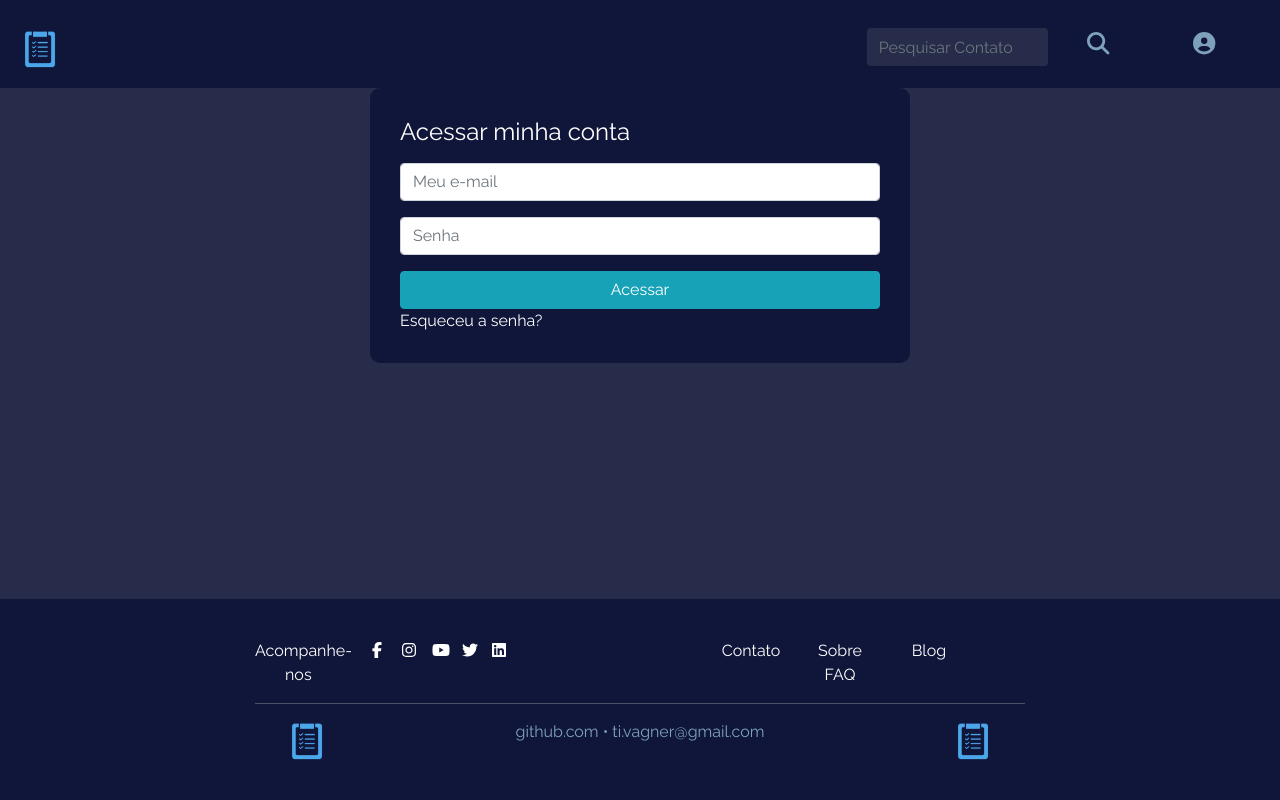
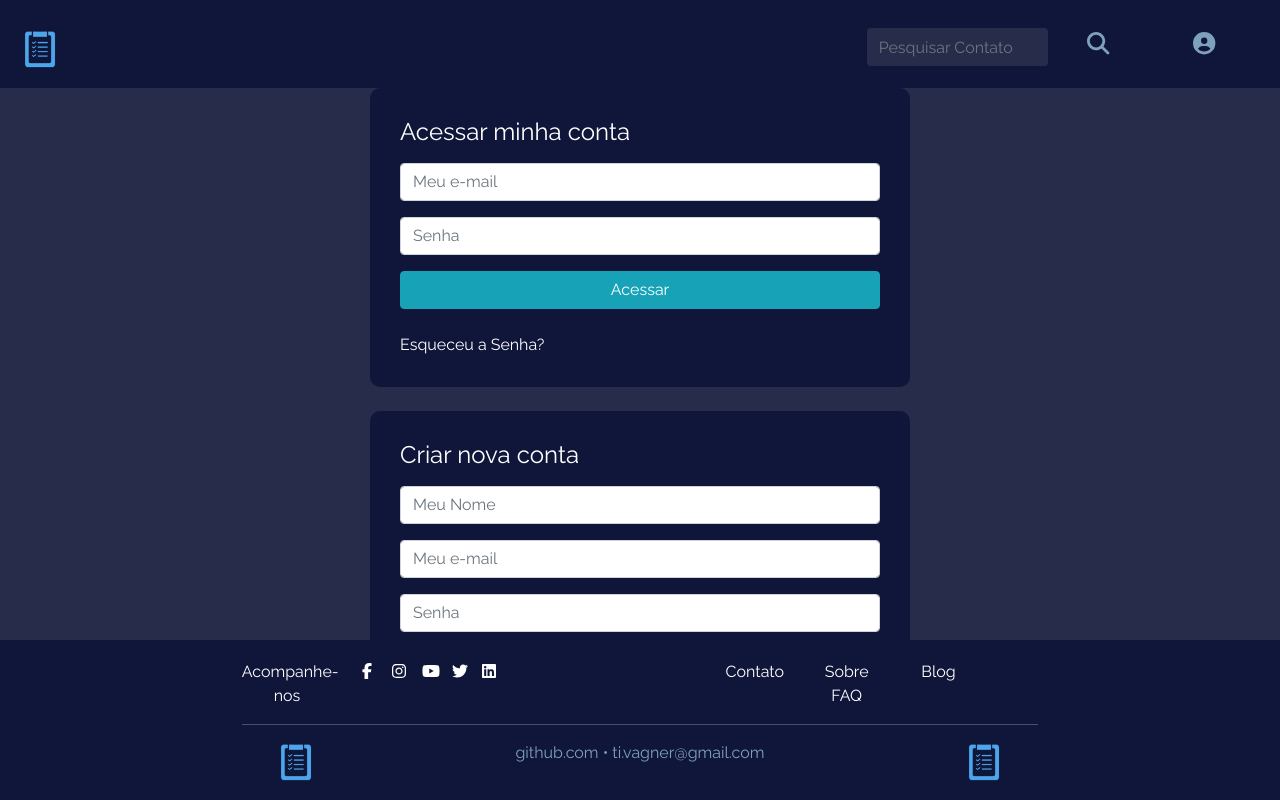
Before and after one commit to VagnerOliveira1/web, a Next.js app: page /Auth/Login in a window 1280 px wide. Built offline with nearby package versions, Linux system fonts and the light colour scheme.

Commit message:
Create Authentication

```diff
--- a/components/LoginForm/index.tsx
+++ b/components/LoginForm/index.tsx
@@ -1,34 +1,116 @@
 import React from 'react';
 import { InputGroup, FormControl, Button, Row, Col } from 'react-bootstrap';
 import Background from '../shared/Background';
+
+import AuthState from '../../dtos/AuthState';
+import User from '../../dtos/User';
+import { useState, useEffect, useRef } from 'react';
+import { useRouter } from 'next/router';
+import { useDispatch, useSelector } from 'react-redux';
+import { setLoggedUser } from '../../store/modules/auth/reducer';
+import UsersService from '../../services/users';
+//import { toast } from 'react-toastify';
+import Link from 'next/link';
+import { ToastContainer, toast } from 'react-toastify';
+import 'react-toastify/dist/ReactToastify.css';
+
+
 
 interface LoginProps{
   titlePhrase: String,
   buttonPhrase: String
 }
 
+
 const LoginForm: React.FC<LoginProps>= ({titlePhrase, buttonPhrase}) => {
+const [email, setEmail] = useState('');
+const [password, setPassword] = useState('');
+
+
+const router = useRouter();
+const dispatch = useDispatch();
+
+const loggedUser: User = useSelector((state: AuthState) => state.auth.loggedUser);
+
+const passwordRef = useRef(null);
+
+useEffect(() => {
+  if(loggedUser) {
+    setEmail(loggedUser.email);
+    if(passwordRef && passwordRef.current) {
+      passwordRef.current.focus();
+    }
+  }
+}, [loggedUser])
+
+const handleSubmit = async (evt: React.FormEvent): Promise<void> => {
+  evt.preventDefault();
+
+  try {
+    const response = await UsersService.signIn({ email, password });
+
+    const { id, email: userEmail, name, profile } = response.data.data;
+
+    const user = {
+      id,
+      name,
+      email: userEmail,
+      profile: profile
+    };
+
+    dispatch(setLoggedUser(user));
+
+    toast.info('Login realizado com sucesso!');
+
+    router.push(user.profile === 'admin' ? '/Admin/' : '/')
+  } catch (err) {
+    toast.error('E-mail ou senha inválidos!');
+  }
+}
   return (
+
+      <form onSubmit={handleSubmit}>
         <Row>
           <Col lg={{span: 6, offset: 3}} md={{span: 8, offset: 2}}>
             <Background>
                 <h4>{titlePhrase}</h4>
 
                 <InputGroup className="mt-3">
-                      <FormControl placeholder="Meu e-mail" />
+                  <FormControl
+                    placeholder="Meu e-mail"
+                    value={email}
+                    type="email"
+                    onChange={
+                        (evt: React.ChangeEvent<HTMLInputElement>) =>
+                        setEmail(evt.target.value)
+                    }
+                    required
+                  />
                 </InputGroup>
 
                 <InputGroup className="mt-3">
-                      <FormControl placeholder="Senha" />
+                <FormControl
+                  placeholder="Senha"
+                  value={password}
+                  type="password"
+                  onChange={
+                      (evt: React.ChangeEvent<HTMLInputElement>) =>
+                      setPassword(evt.target.value)
+                  }
+                  required
+                  ref={passwordRef}
+                />
                 </InputGroup>
 
-                  <Button className="btn btn-info mt-3 w-100">{buttonPhrase}</Button>
+                <Button type="submit" className="btn btn-info mt-3 w-100">{buttonPhrase}</Button>
+                <ToastContainer />
                 <br />
-                  Esqueceu a senha?
+                <Link href="/Auth/PasswordRecovery">Esqueceu a Senha?</Link> <br />
               </Background>
+          </Col>
 
-            </Col>
         </Row>
+      </form>
   )
 }
 
--- /dev/null
+++ b/components/SignUpForm/index.tsx
@@ -0,0 +1,131 @@
+import { useState } from 'react';
+import { InputGroup, FormControl, Button, Row, Col } from 'react-bootstrap';
+import Background from '../shared/Background';
+
+import UsersService from '../../services/users';
+
+import { toast } from 'react-toastify';
+
+import { useDispatch } from 'react-redux';
+import { setLoggedUser } from '../../store/modules/auth/reducer';
+
+interface SignUpProps {
+  titlePhrase: string;
+  buttonPhrase: string;
+}
+
+const SignUpForm: React.FC<SignUpProps> = ({ titlePhrase, buttonPhrase }) => {
+  const [name, setName] = useState('');
+  const [email, setEmail] = useState('');
+  const [password, setPassword] = useState('');
+  const [passwordConfirmation, setPasswordConfirmation] = useState('');
+
+  const dispatch = useDispatch();
+
+
+  const handleSubmit = async(evt: React.FormEvent):Promise<void> => {
+    evt.preventDefault();
+
+    if(password !== passwordConfirmation) {
+      toast.error('A senha e a confirmação de senha devem ser iguais!')
+      return;
+    }
+    try {
+      await UsersService.signUp({
+        name,
+        email,
+        password,
+        password_confirmation: passwordConfirmation
+      });
+
+      toast.info('Registro realizado com sucesso! Para continuar faça seu login.');
+
+      dispatch(setLoggedUser({
+        id: 0,
+        name,
+        email,
+        profile: 'client'
+      }))
+
+      setName('');
+      setEmail('');
+      setPassword('');
+      setPasswordConfirmation('');
+    } catch(err) {
+      if(err.response.data.errors) {
+        toast.warning(err.response.data.errors.full_messages[0]);
+      }
+      console.log(err.response);
+    }
+  }
+
+  return (
+    <div>
+      <Row>
+        <Col lg={{ span: 6, offset: 3 }} md={{ span: 8, offset: 2 }}>
+          <Background>
+            <h4>{titlePhrase}</h4>
+
+            <form onSubmit={handleSubmit}>
+                <InputGroup className="mt-3">
+                  <FormControl
+                    placeholder="Meu Nome"
+                    type="text"
+                    value={name}
+                    onChange={
+                      (evt: React.ChangeEvent<HTMLInputElement>) =>
+                        setName(evt.target.value)
+                    }
+                    required
+                  />
+                </InputGroup>
+
+                <InputGroup className="mt-3">
+                  <FormControl
+                    placeholder="Meu e-mail"
+                    type="email"
+                    value={email}
+                    onChange={
+                      (evt: React.ChangeEvent<HTMLInputElement>) =>
+                        setEmail(evt.target.value)
+                    }
+                    required
+                  />
+                </InputGroup>
+
+                <InputGroup className="mt-3">
+                  <FormControl
+                    placeholder="Senha"
+                    type="password"
+                    value={password}
+                    onChange={
+                      (evt: React.ChangeEvent<HTMLInputElement>) =>
+                        setPassword(evt.target.value)
+                    }
+                    required
+                  />
+                </InputGroup>
+
+                <InputGroup className="mt-3">
+                  <FormControl
+                    placeholder="Confirmação de senha"
+                    type="password"
+                    value={passwordConfirmation}
+                    onChange={
+                      (evt: React.ChangeEvent<HTMLInputElement>) =>
+                        setPasswordConfirmation(evt.target.value)
+                    }
+                    required
+                  />
+                </InputGroup>
+
+                <Button type="submit" className="btn btn-info mt-3 w-100">{buttonPhrase}</Button>
+              </form>
+          </Background>
+        </Col>
+      </Row>
+    </div>
+  )
+}
+
+export default SignUpForm;
--- a/package.json
+++ b/package.json
@@ -28,6 +28,7 @@
     "react-bootstrap": "^1.4.0",
     "react-dom": "18.2.0",
     "react-redux": "^8.0.5",
+    "react-toastify": "^9.1.1",
     "redux": "^4.2.1",
     "redux-persist": "^6.0.0",
     "typescript": "^4.9.5"
--- a/pages/Auth/Login/index.tsx
+++ b/pages/Auth/Login/index.tsx
@@ -1,11 +1,14 @@
 import React from 'react';
 import MainComponent from '@/components/shared/MainComponent';
 import LoginForm from '@/components/LoginForm';
+import SignUpForm from '../../../components/SignUpForm';
 
 const Login: React.FC = () => {
   return (
     <MainComponent>
-       <LoginForm titlePhrase="Acessar minha conta" buttonPhrase="Acessar"/>
+      <LoginForm titlePhrase="Acessar minha conta" buttonPhrase="Acessar"/>
+       <br />
+      <SignUpForm titlePhrase="Criar nova conta" buttonPhrase="CRIAR" />
     </MainComponent>
   )
 }
--- a/pages/_app.tsx
+++ b/pages/_app.tsx
@@ -4,6 +4,8 @@ import Head from 'next/head'
 import { Provider } from 'react-redux';
 import { PersistGate } from 'redux-persist/integration/react';
 import { store, persistor } from '../store';
+import { ToastContainer, toast } from 'react-toastify';
+import 'react-toastify/dist/ReactToastify.css';
 import 'bootstrap/dist/css/bootstrap.min.css'
 import '../styles/globals.css'
 
@@ -16,6 +18,7 @@ const MyApp: React.FC<AppProps> = ({Component, pageProps }) => {
           <title> Agenda</title>
           <meta name="viewport" content="initial-scale=1.0, width=device-width" />
         </Head>
+        <ToastContainer />
         <Component {...pageProps} />
       </PersistGate>
     </Provider>
--- a/styles/Footer.module.css
+++ b/styles/Footer.module.css
@@ -1,6 +1,6 @@
 .background {
   background-color: var(--color-primary);
-  padding: 40px;
+  padding: 20px;
   font-size: 1rem;
   font-weight: 500;
   text-align: center;
@@ -8,7 +8,7 @@
   bottom: 0;
   left: 0;
   width: 100%;
-  height: auto;
+  height: 20%;
 }
 
 @media screen and (max-width: 991px) {
```
Also changed, not shown: 1 other file (tests, documents, lock files or other folders). Lines whose indentation alone changed are shown as unchanged.
